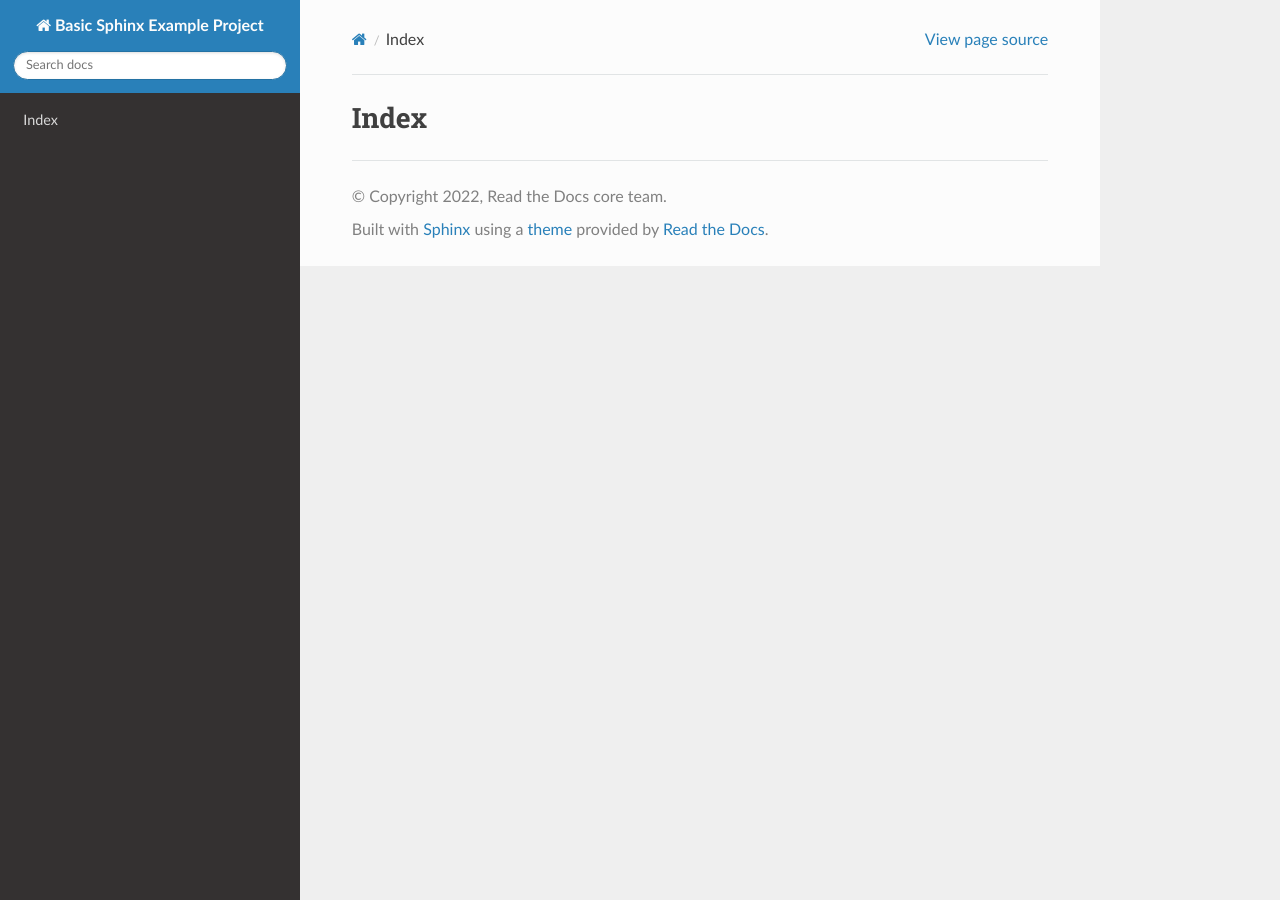
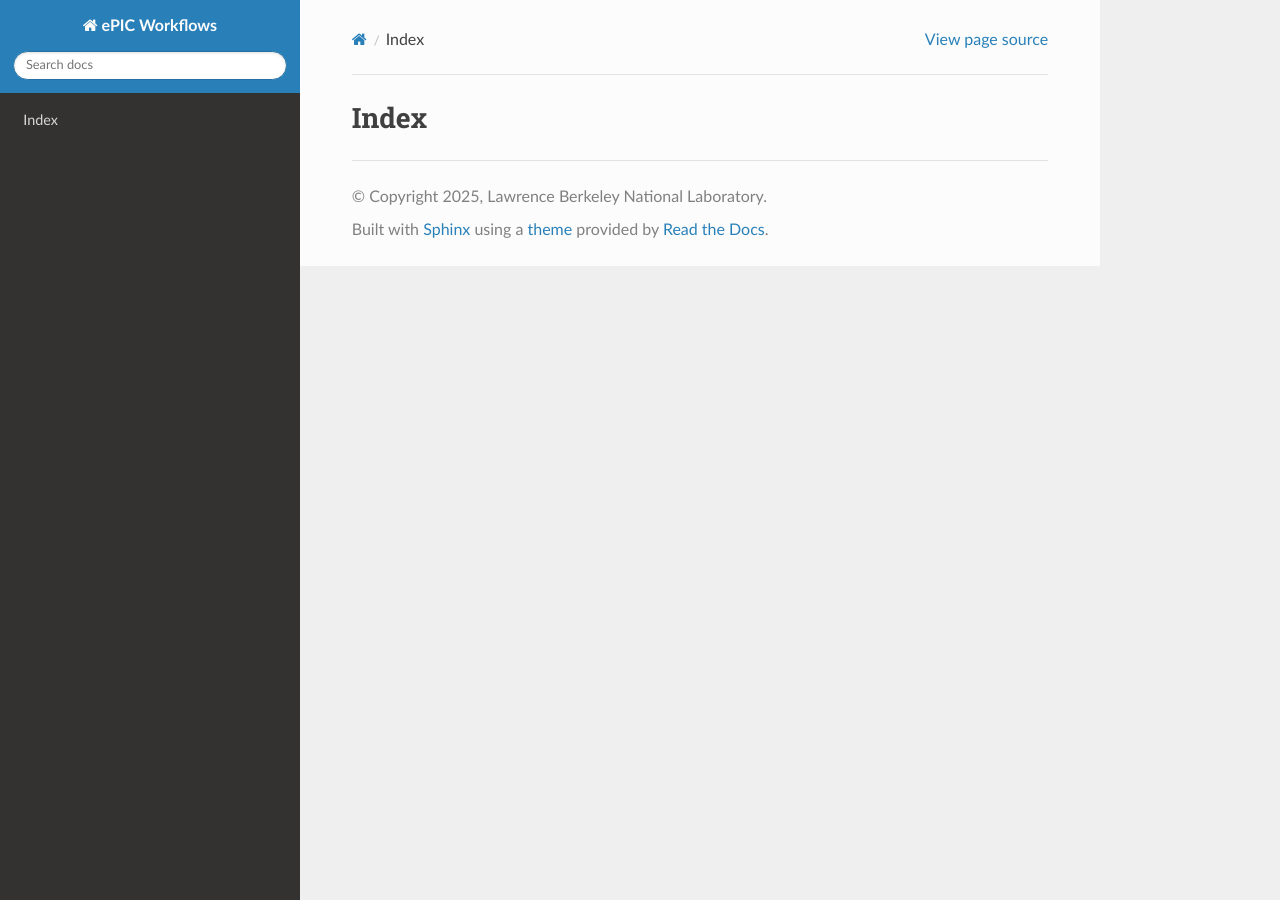
Before and after one commit to amirkas/ePIC-Benchmark-lib, a Sphinx documentation site: the page built from docs/index.rst, in a window 1280 px wide. Built offline with Sphinx 7.4.7 and the Read the Docs theme 3.1.0, drawn with Linux system fonts in a browser that asks for light colours.

Commit message:
starting documentation

```diff
--- /dev/null
+++ b/docs/Example Workflows.rst
@@ -0,0 +1,2 @@
+Example Workflows
+=================
--- /dev/null
+++ b/docs/Workflow Configuration Hierarchy.rst
@@ -0,0 +1,2 @@
+Workflow Configuration Hierarchy
+=====================
--- a/docs/conf.py
+++ b/docs/conf.py
@@ -17,9 +17,9 @@
 
 # -- Project information -----------------------------------------------------
 
-project = "Basic Sphinx Example Project"
-copyright = "2022, Read the Docs core team"
-author = "Read the Docs core team"
+project = "ePIC Workflows"
+copyright = "2025, Lawrence Berkeley National Laboratory"
+author = "Amir Abdou"
 
 
 # -- General configuration ---------------------------------------------------
```
